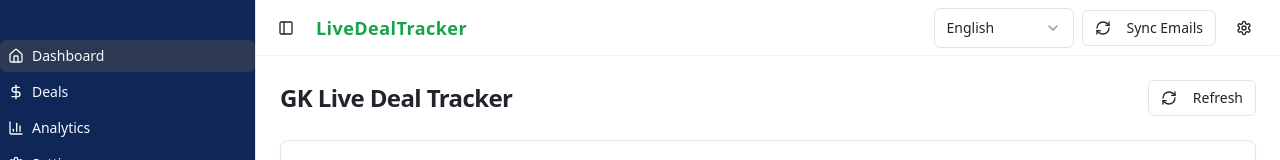
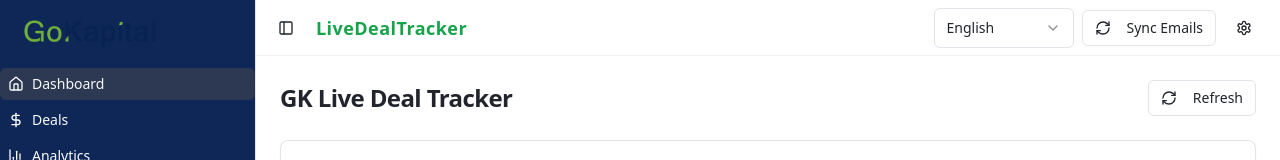
Before and after one commit to AIcapital123/electric-ferret-bop, a React (Vite) app: page / in a window 1280 px wide. Shown: the top 160 px of the page. Built offline with nearby package versions, Linux system fonts and the light colour scheme; no server answers.

Commit message:
[dyad] Add clickable logo to sidebar header - wrote 2 file(s)

```diff
--- a/src/components/layout/app-sidebar.tsx
+++ b/src/components/layout/app-sidebar.tsx
@@ -25,6 +25,18 @@ export function AppSidebar() {
     <Sidebar>
       <SidebarHeader>
         <div className="px-4 py-3">
+          <button
+            type="button"
+            onClick={() => navigate('/')}
+            className="flex items-center gap-2 hover:opacity-90 transition-opacity cursor-pointer"
+            aria-label="Go to Dashboard"
+          >
+            <img
+              src="/gokapital-logo.png"
+              alt="GoKapital"
+              className="h-7 w-auto"
+            />
+          </button>
         </div>
       </SidebarHeader>
       <SidebarContent>
```
Also changed, not shown: public/gokapital-logo.png (added).
